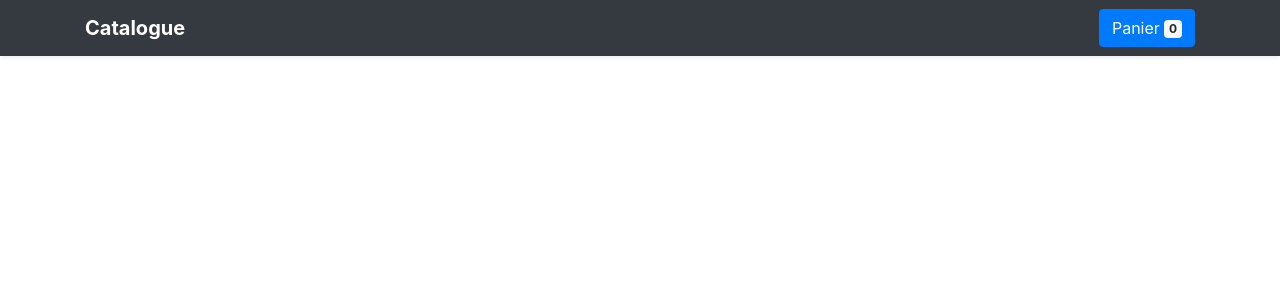
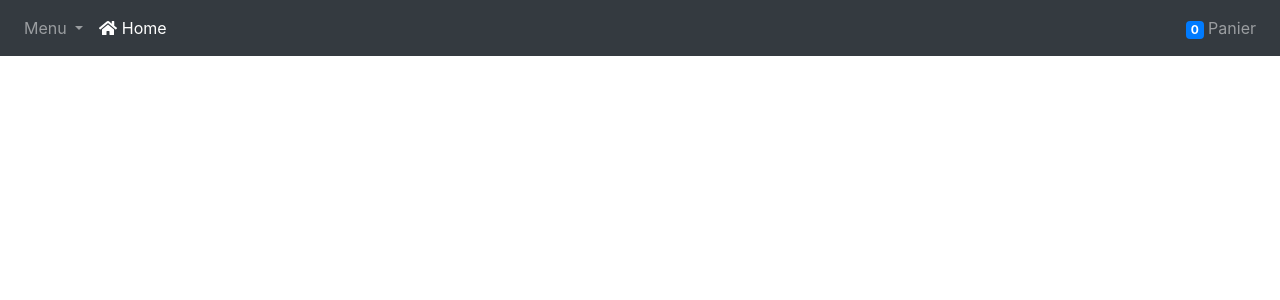
Before and after one commit to ChrisTruc/basicEcommerce, a Symfony app: template templates/base.html.twig in a window 1280 px wide. Shown: the top 300 px of the page. Run offline with Twig, Linux system fonts and the light colour scheme; the template is opened without the code that fills it, so the values that code supplies are empty; style sheets or scripts are compiled from the project's sources; some libraries are stand-ins or nearby versions.

Commit message:
update navbar

```diff
--- a/assets/css/global.scss
+++ b/assets/css/global.scss
@@ -1 +1,3 @@
 @import "~bootstrap/scss/bootstrap";
+
+@import '~@fortawesome/fontawesome-free/scss/fontawesome';
--- a/assets/js/app.js
+++ b/assets/js/app.js
@@ -1,4 +1,9 @@
 import '../css/app.css';
 
 require('../css/global.scss');
+
 var $ = require('jquery');
+
+require('bootstrap');
+
+require('@fortawesome/fontawesome-free/js/all.js');
--- a/package.json
+++ b/package.json
@@ -1,10 +1,12 @@
 {
     "devDependencies": {
+        "@fortawesome/fontawesome-free": "^5.13.1",
         "@symfony/webpack-encore": "^0.30.0",
         "bootstrap": "^4.5.0",
         "core-js": "^3.0.0",
         "jquery": "^3.5.1",
         "node-sass": "^4.14.1",
+        "popper.js": "^1.16.1",
         "regenerator-runtime": "^0.13.2",
         "sass-loader": "^8.0.0",
         "webpack-notifier": "^1.6.0"
--- a/templates/base.html.twig
+++ b/templates/base.html.twig
@@ -10,16 +10,42 @@
     <body>
         {% block header %}
             <header>
-                <div class="navbar navbar-dark bg-dark shadow-sm">
-                    <div class="container d-flex justify-content-between">
-                        <a href="{{ path('home') }}" class="navbar-brand d-flex align-items-center">
-                            <strong>Catalogue</strong>
-                        </a>
-                        <div>
-                            <a href="{{ path('listProducts') }}" class="btn btn-primary">Panier <span class="badge badge-light">{{ cart_service.getCart()|length }}</span></a>
-                        </div>
+                <nav class="navbar navbar-icon-top navbar-expand-lg navbar-dark bg-dark">
+                    <button class="navbar-toggler" type="button" data-toggle="collapse" data-target="#navbarSupportedContent" aria-controls="navbarSupportedContent" aria-expanded="false" aria-label="Toggle navigation">
+                        <span class="navbar-toggler-icon"></span>
+                    </button>
+
+                    <div class="collapse navbar-collapse" id="navbarSupportedContent">
+                        <ul class="navbar-nav mr-auto">
+                            <li class="nav-item dropdown">
+                                <a class="nav-link dropdown-toggle" href="#" id="navbarDropdown" role="button" data-toggle="dropdown" aria-haspopup="true" aria-expanded="false">
+                                Menu
+                                </a>
+                                <div class="dropdown-menu" aria-labelledby="navbarDropdown">
+                                <a class="dropdown-item" href="{{ path('add') }}">Ajouter un produit</a>
+                                <a class="dropdown-item" href="#">Another action</a>
+                                <div class="dropdown-divider"></div>
+                                <a class="dropdown-item" href="#">Something else here</a>
+                                </div>
+                            </li>
+                            <li class="nav-item active">
+                                <a class="nav-link" href="{{ path('home') }}">
+                                <i class="fa fa-home"></i>
+                                Home
+                                <span class="sr-only">(current)</span>
+                                </a>
+                            </li>
+                        </ul>
+                        <ul class="navbar-nav ">
+                            <li class="nav-item">
+                                <a class="nav-link" href="{{ path('listProducts') }}">
+                                    <span class="badge badge-primary">{{ cart_service.getCart()|length }}</span>
+                                    Panier
+                                </a>
+                            </li>
+                        </ul>
                     </div>
-                </div>
+                </nav>
             </header>
         {% endblock %}
         {% block body %}{% endblock %}
```
Also changed, not shown: 2 other files.
